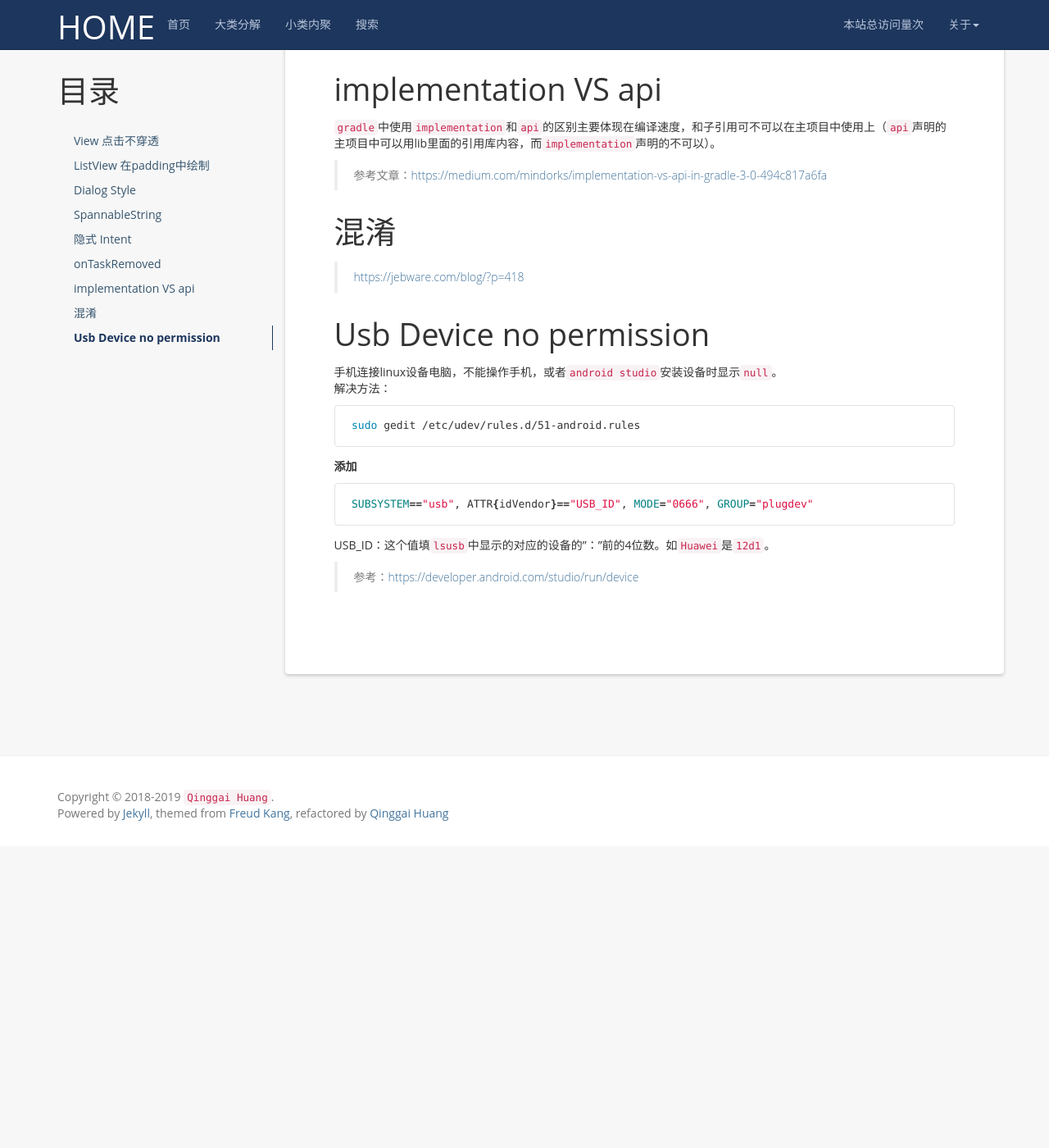
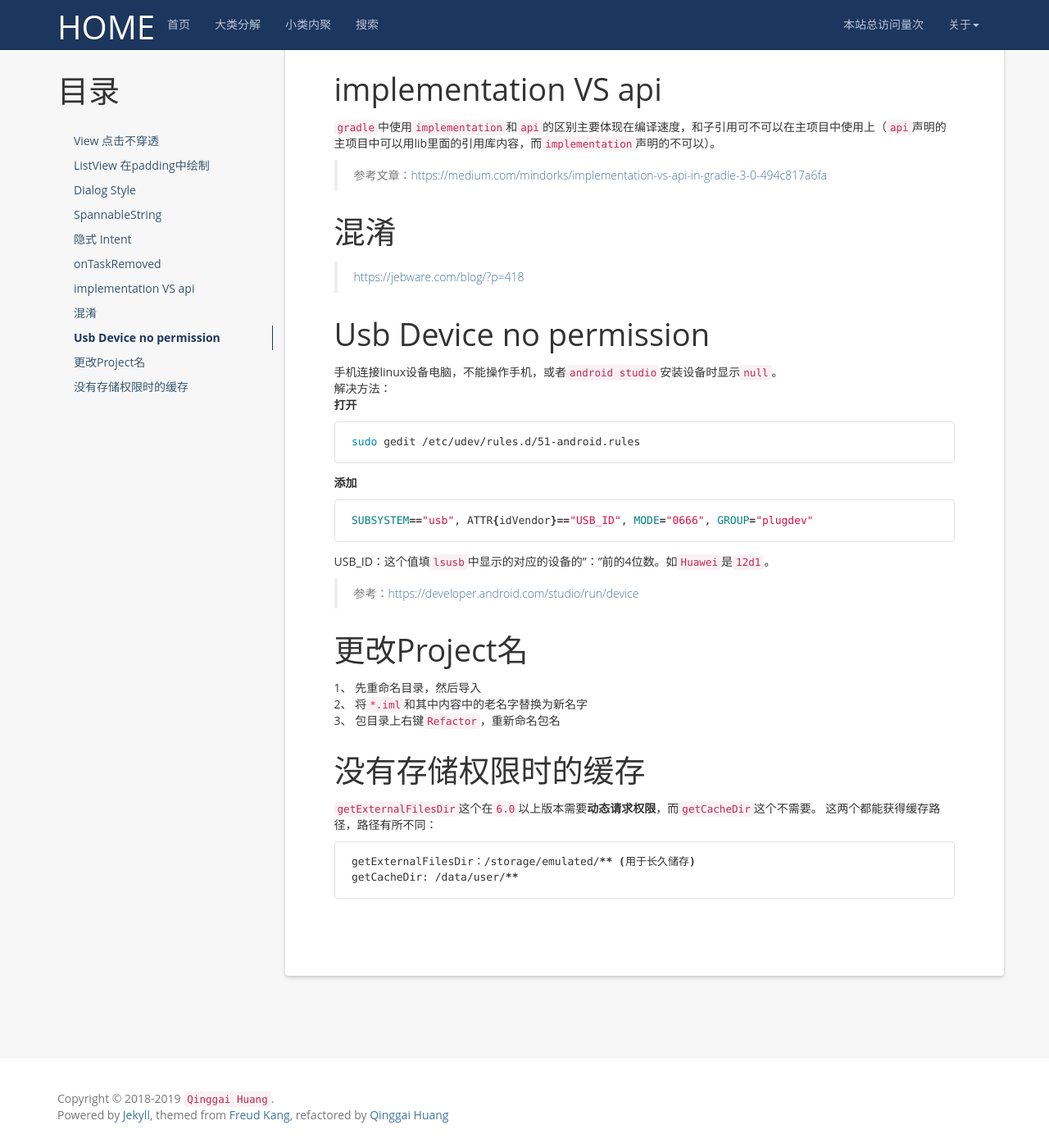
Before and after one commit to hqglichao/hqglichao.github.io, a Jekyll site: the page built from _posts/2018-12-11-android-tip.md, in a window 1280 px wide and 1400 px high, scrolled down 2238 px. Shown: the whole window at 82% size. Built offline with Jekyll 4.4.1, drawn with Linux system fonts in a browser that asks for light colours; nearby versions of some CDN libraries; comment, search, counter and statistics services are not loaded; before the commit the page ends 3270 px from its top, so only the background shows below that.

Commit message:
modify post.
Signed-off-by: huangqinggai <huangqinggai@qiyi.com>

````diff
--- a/_posts/2018-12-11-android-tip.md
+++ b/_posts/2018-12-11-android-tip.md
@@ -116,6 +116,7 @@ Usb Device no permission
 ===================================
 手机连接linux设备电脑，不能操作手机，或者`android studio`安装设备时显示`null`。
 解决方法：
+**打开**
 ```bash
 sudo gedit /etc/udev/rules.d/51-android.rules
 ```
@@ -125,3 +126,19 @@ SUBSYSTEM=="usb", ATTR{idVendor}=="USB_ID", MODE="0666", GROUP="plugdev"
 ```
 USB_ID：这个值填`lsusb`中显示的对应的设备的"："前的4位数。如`Huawei`是`12d1`。
 >参考：[https://developer.android.com/studio/run/device](https://developer.android.com/studio/run/device)
+
+
+更改Project名
+===================================
+1、 先重命名目录，然后导入
+2、 将`*.iml`和其中内容中的老名字替换为新名字
+3、 包目录上右键`Refactor`，重新命名包名
+
+没有存储权限时的缓存
+===================================
+`getExternalFilesDir`这个在`6.0`以上版本需要**动态请求权限**，而`getCacheDir`这个不需要。
+这两个都能获得缓存路径，路径有所不同：
+```bash
+getExternalFilesDir：/storage/emulated/** (用于长久储存)
+getCacheDir: /data/user/**
+```
````
Also changed, not shown: _posts/2018-12-18-gradle-debug.md (+9 -0 lines), _posts/2019-2-12-gradle-tip.md (+13 -0 lines).
